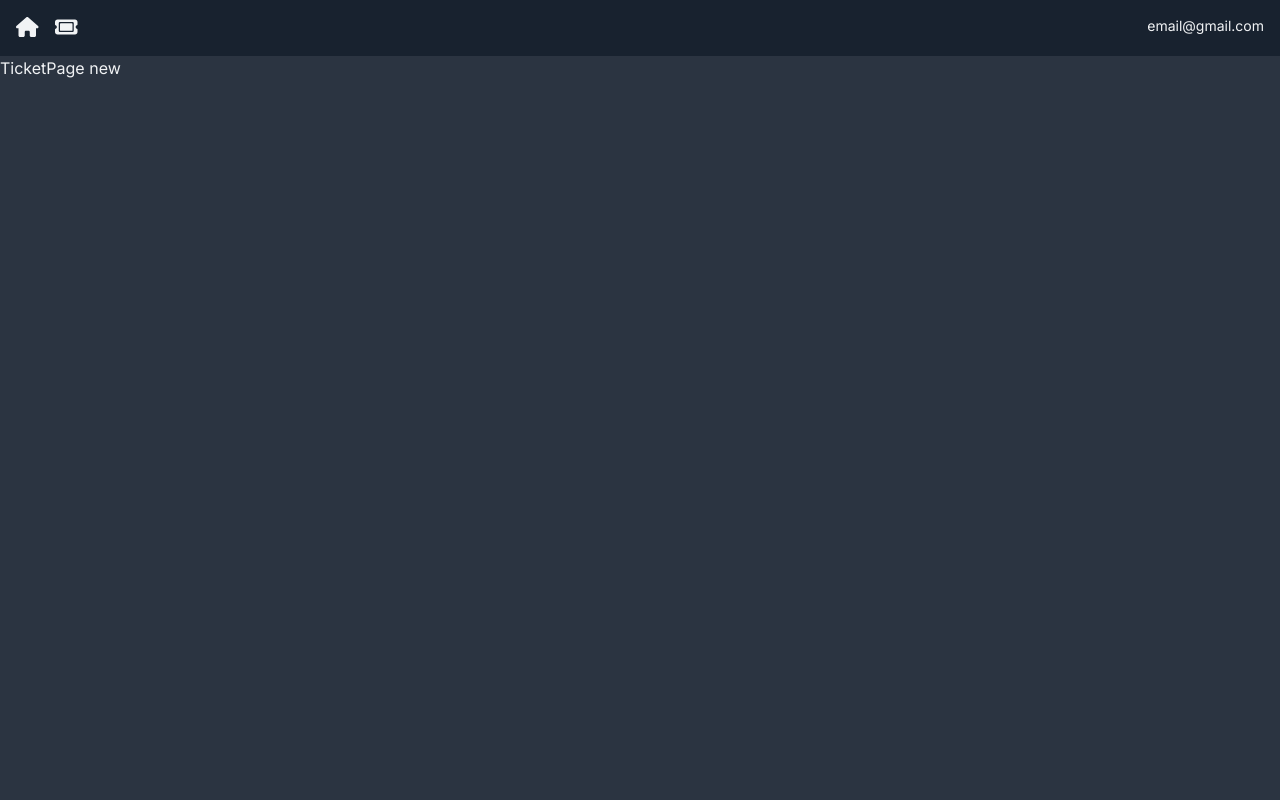
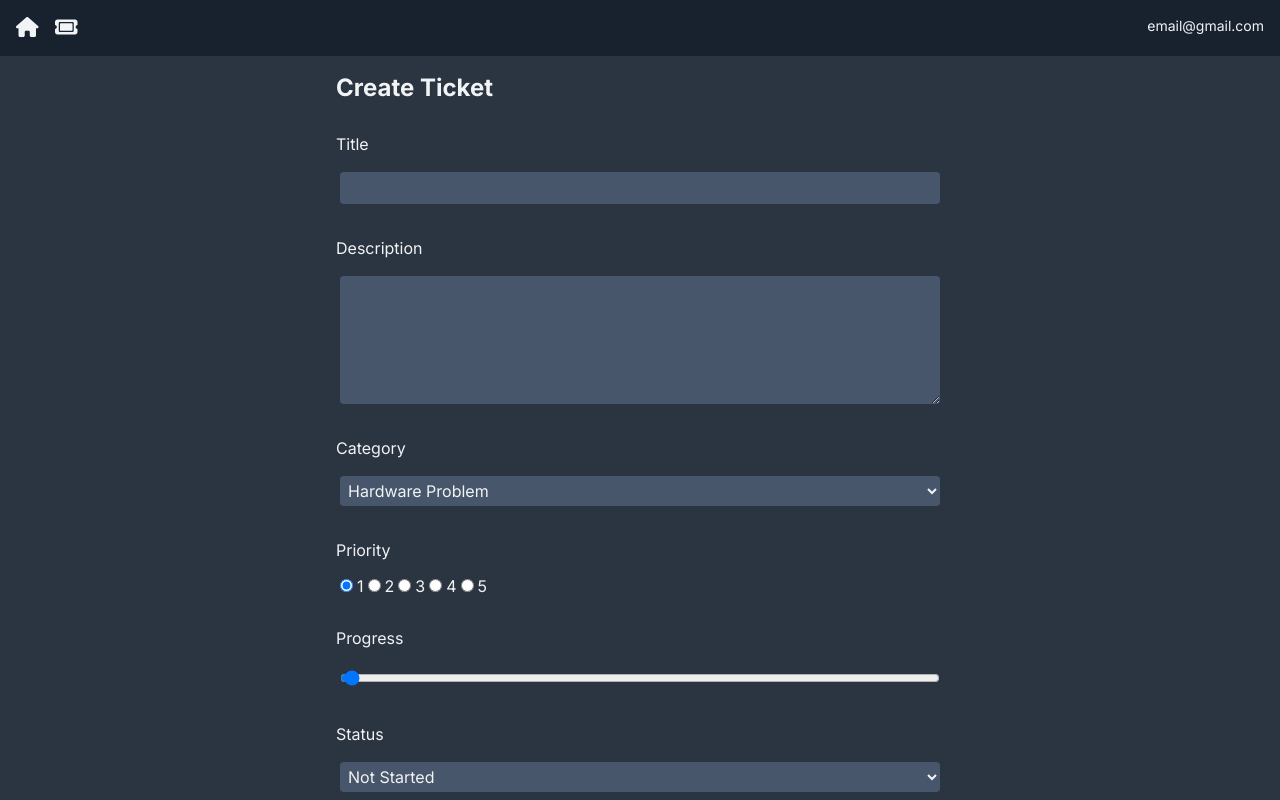
Before and after one commit to Yarden-Tal/Ticketing-App, a Next.js app: page /TicketPage/new in a window 1280 px wide. Built offline with nearby package versions, Linux system fonts and the light colour scheme.

Commit message:
added ticket form

```diff
--- /dev/null
+++ b/app/(components)/TicketForm.jsx
@@ -0,0 +1,114 @@
+"use client";
+
+import { useRouter } from "next/navigation";
+import React, { useState } from "react";
+
+const TicketForm = () => {
+  const initialData = {
+    title: "",
+    desc: "",
+    priority: 1,
+    progress: 0,
+    status: "not started",
+    category: "Hardware Problem",
+  };
+
+  const handleChange = e => {
+    const value = e.target.value;
+    const name = e.target.name;
+
+    setFormData(prevState => ({
+      ...prevState,
+      [name]: value,
+    }));
+  };
+
+  const handleSubmit = () => {
+    console.log("SUBMITTED");
+  };
+
+  const [formData, setFormData] = useState(initialData);
+
+  return (
+    <div className="flex justify-center">
+      <form
+        className="flex flex-col gap-3 w-1/2"
+        method="POST"
+        onSubmit={handleSubmit}
+      >
+        <h3>Create Ticket</h3>
+        <label htmlFor="title">Title</label>
+        <input
+          id="title"
+          name="title"
+          type="text"
+          onChange={handleChange}
+          required={true}
+          value={formData.title}
+        />
+        <label htmlFor="desc">Description</label>
+        <textarea
+          id="desc"
+          name="desc"
+          onChange={handleChange}
+          required={true}
+          value={formData.desc}
+          rows="5"
+        />
+        <label htmlFor="category">Category</label>
+        <select
+          id="category"
+          name="category"
+          type="text"
+          onChange={handleChange}
+          required={true}
+          value={formData.category}
+        >
+          <option value="Hardware Problem">Hardware Problem</option>
+          <option value="Software Problem">Software Problem</option>
+          <option value="Project">Project</option>
+        </select>
+        <label htmlFor="priority">Priority</label>
+        <div className="flex">
+          {[1, 2, 3, 4, 5].map(val => (
+            <div key={val}>
+              <input
+                id={`priority-${val}`}
+                name="priority"
+                type="radio"
+                onChange={handleChange}
+                value={val}
+                checked={Number(formData.priority) === val}
+              />
+              <label>{val}</label>
+            </div>
+          ))}
+        </div>
+        <label>Progress</label>
+        <input
+          type="range"
+          name="progress"
+          id="progress"
+          value={formData.progress}
+          min="0"
+          max="100"
+          onChange={handleChange}
+        />
+        <label htmlFor="status">Status</label>
+        <select
+          name="status"
+          id="status"
+          value={formData.status}
+          onChange={handleChange}
+        >
+          <option value="not started">Not Started</option>
+          <option value="started">Started</option>
+          <option value="done">Done</option>
+        </select>
+        <input type="submit" className="btn" value="Create Ticket" />
+      </form>
+    </div>
+  );
+};
+
+export default TicketForm;
--- a/app/TicketPage/[id]/page.jsx
+++ b/app/TicketPage/[id]/page.jsx
@@ -1,5 +1,7 @@
+import TicketForm from "@/app/(components)/TicketForm";
+
 const TicketPage = ({ params }) => {
-  return <div>TicketPage {params.id}</div>;
+  return <TicketForm />;
 };
 
 export default TicketPage;
--- a/app/globals.css
+++ b/app/globals.css
@@ -26,6 +26,17 @@
   p {
     @apply text-sm text-default-txt;
   }
+  form {
+    @apply rounded-xl p-4;
+  }
+  label {
+    @apply mt-4;
+  }
+  input,
+  select,
+  textarea {
+    @apply m-1 rounded bg-card p-1;
+  }
 }
 
 @layer components {
```
